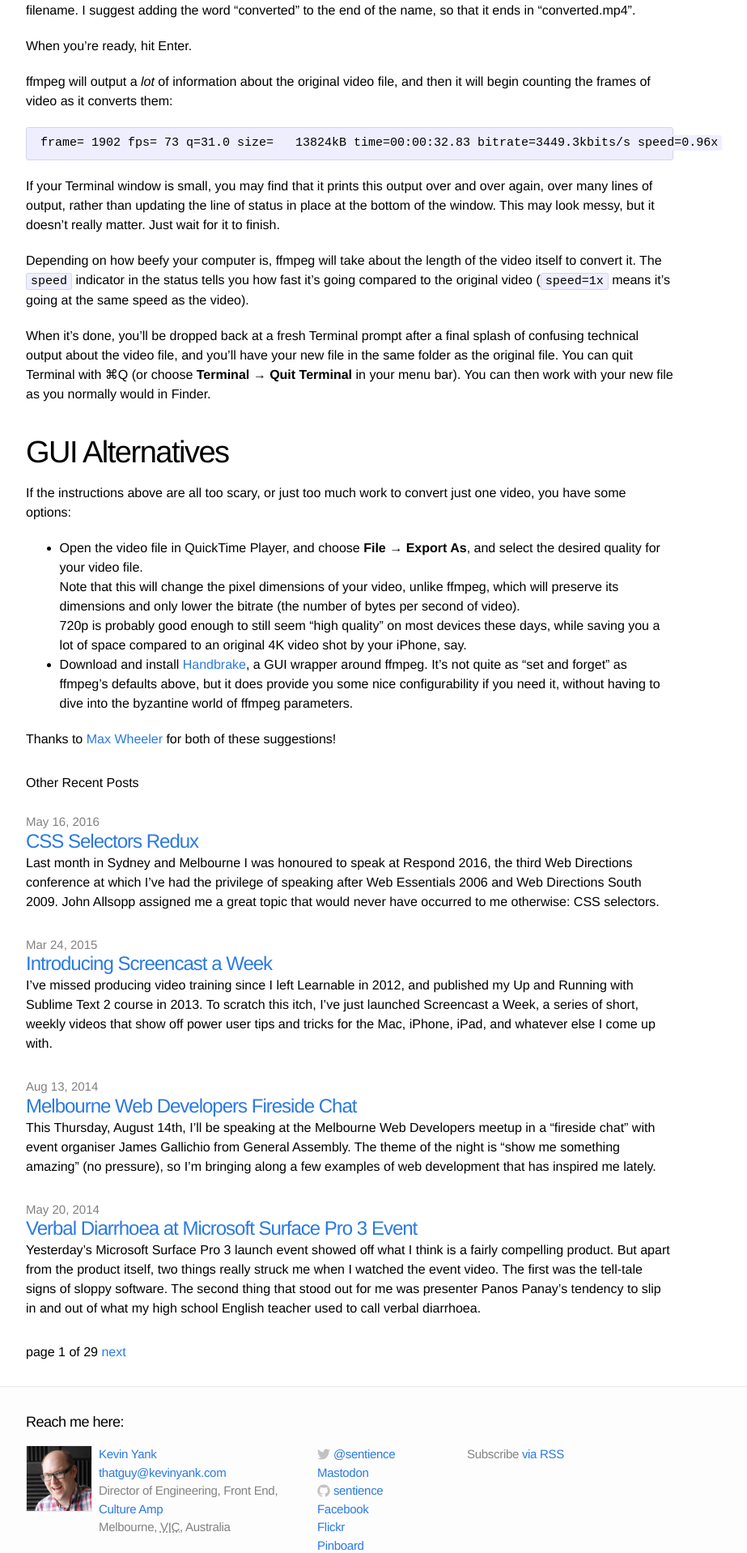
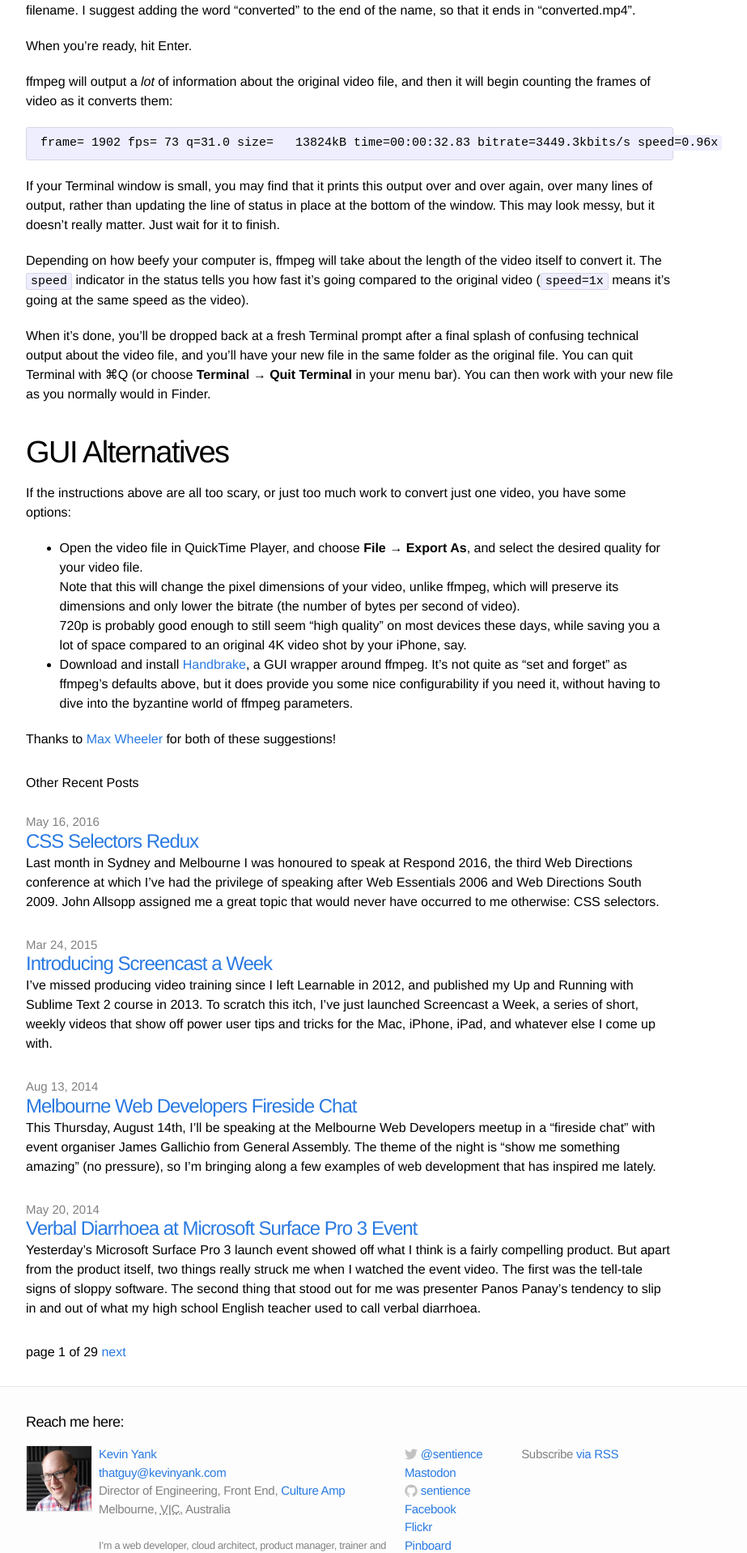
Before and after one commit to sentience/kevinyank.com, a Jekyll site: the page built from index.html, in a window 1280 px wide. Shown: the part 4482-6400 px from the top of the page at 81% size, without its empty margins (208-1131 px from the left). Built offline with Jekyll 4.4.1, drawn with Linux system fonts in a browser that asks for light colours; the list of posts is cut into pages by our own code.

Commit message:
Improve footer layout

```diff
--- a/css/main.css
+++ b/css/main.css
@@ -81,39 +81,27 @@
   padding: 30px 0;
 }
 
+.site-footer .wrap { display: flex; flex-wrap: wrap; justify-content: space-between; }
+
 .footer-heading {
+  flex-basis: 100%;
   font-size: 18px;
   font-weight: 300;
   letter-spacing: -.5px;
   margin-bottom: 15px;
 }
 
-.site-footer .column { float: left; margin-bottom: 15px; }
+.site-footer .column { margin-bottom: 15px; flex: 1 0 auto; }
 
 .footer-col-1 {
   position: relative;
-  width: 250px; /*fallback*/
-  width: -webkit-calc(45% - 90px - 20px);
-  width: -moz-calc(45% - 90px - 20px);
-  width: -o-calc(45% - 90px - 20px);
-  width: calc(45% - 90px - 20px);
+  width: calc(55% - 90px - 20px);
   padding-left: 90px;
-  margin-right: 20px;
 }
 .footer-col-2 {
-  width: 165px; /*fallback*/
-  width: -webkit-calc(23.125% - 20px);
-  width: -moz-calc(23.125% - 20px);
-  width: -o-calc(23.125% - 20px);
-  width: calc(23.125% - 20px);
-  margin-right: 20px
 }
 .footer-col-3 {
-  width: 255px; /*fallback*/
-  width: -webkit-calc(31.875%);
-  width: -moz-calc(31.875%);
-  width: -o-calc(31.875%);
-  width: calc(31.875%);
+  margin-right: 20px
 }
 
 .site-footer ul { list-style: none; }
```
